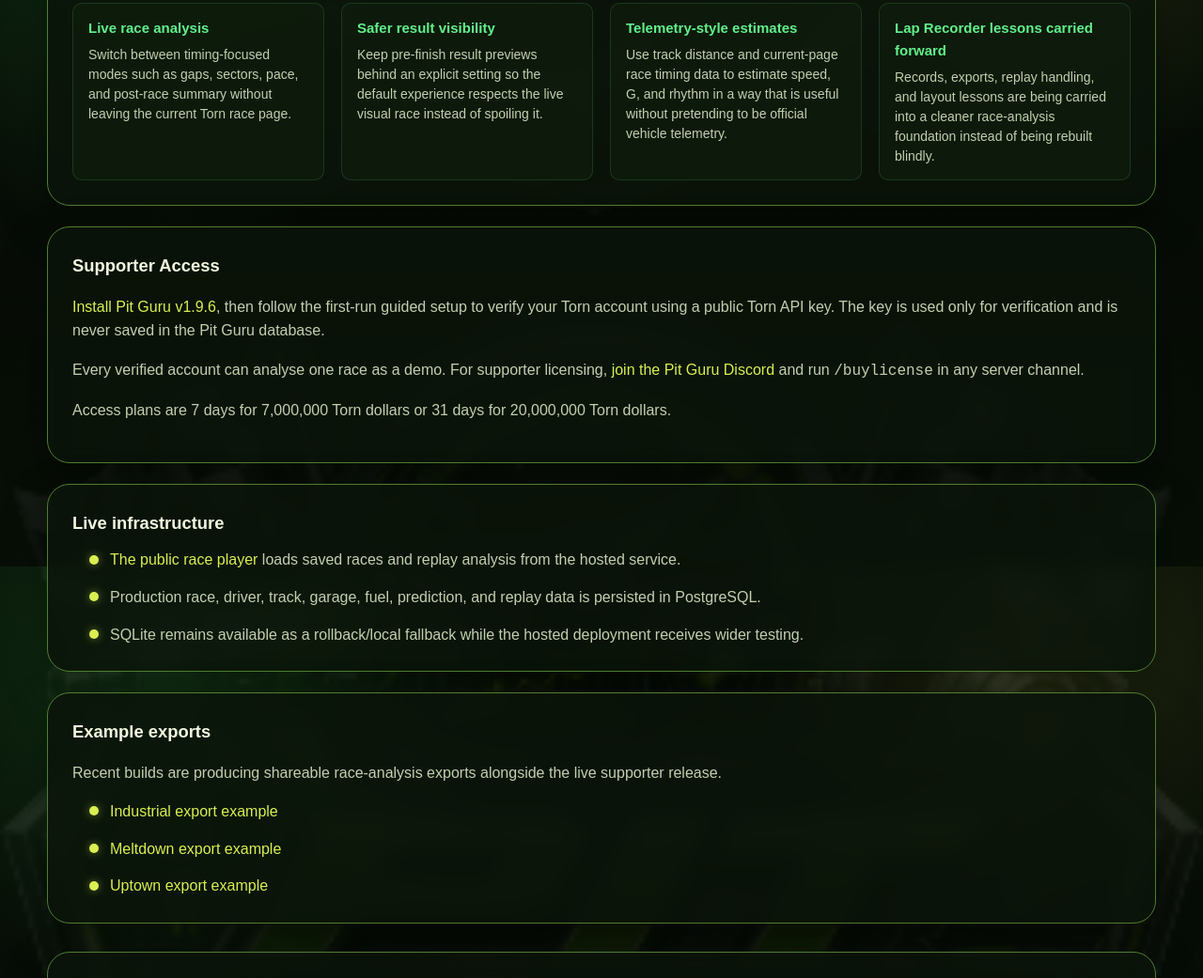
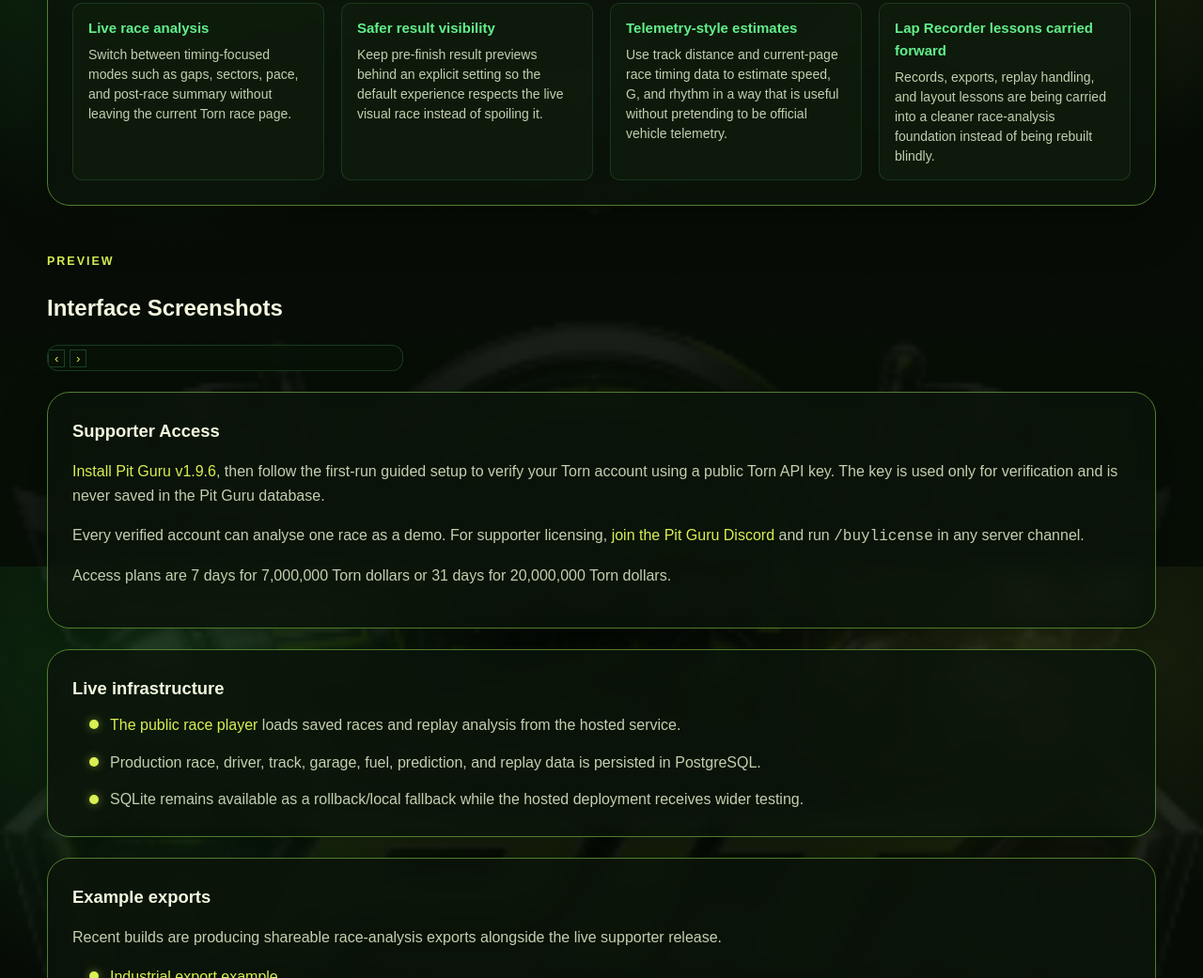
Before and after one commit to MoDuLah/modulah.github.io, a plain HTML site: page pit-guru/index.html in a window 1280 px wide. Shown: the part 997-2038 px from the top of the page at 94% size. Drawn offline with Linux system fonts and the light colour scheme; files whose address does not match are found by name.

Commit message:
Update index.html

```diff
--- a/pit-guru/index.html
+++ b/pit-guru/index.html
@@ -78,6 +78,20 @@
             </div>
           </div>
         </article>
+
+      <section class="showcase-section" id="screenshots">
+        <div class="showcase-header">
+          <p class="section-kicker">Preview</p>
+          <h2>Interface Screenshots</h2>
+        </div>
+
+        <div class="slideshow" data-slideshow-slug="pit-guru">
+          <div class="slides" id="slides"></div>
+          <button class="slide-btn prev" type="button" aria-label="Previous slide">‹</button>
+          <button class="slide-btn next" type="button" aria-label="Next slide">›</button>
+          <div class="slide-dots" id="slide-dots"></div>
+        </div>
+      </section>
 
         <article class="content-card content-card-full">
           <h2>Supporter Access</h2>
```
